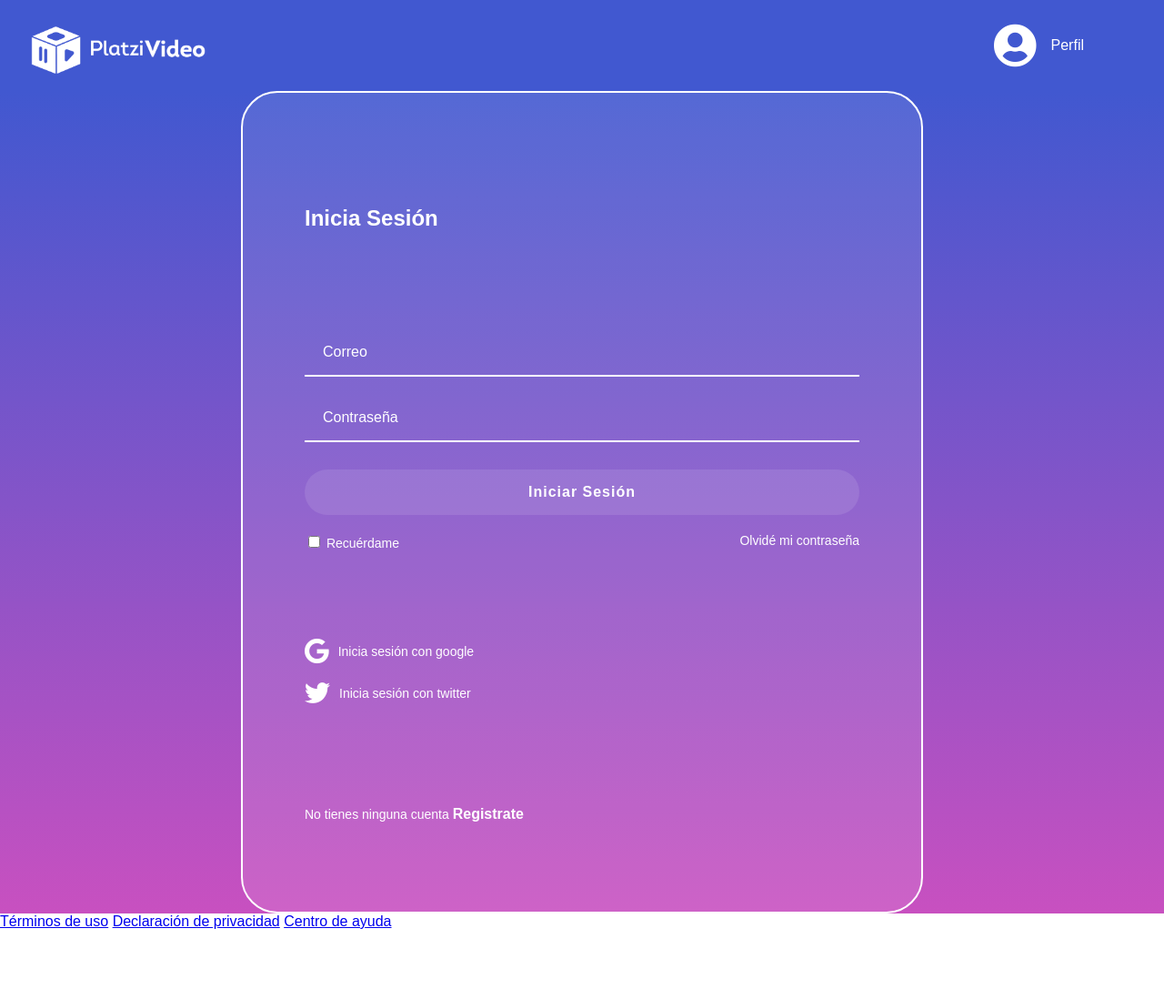
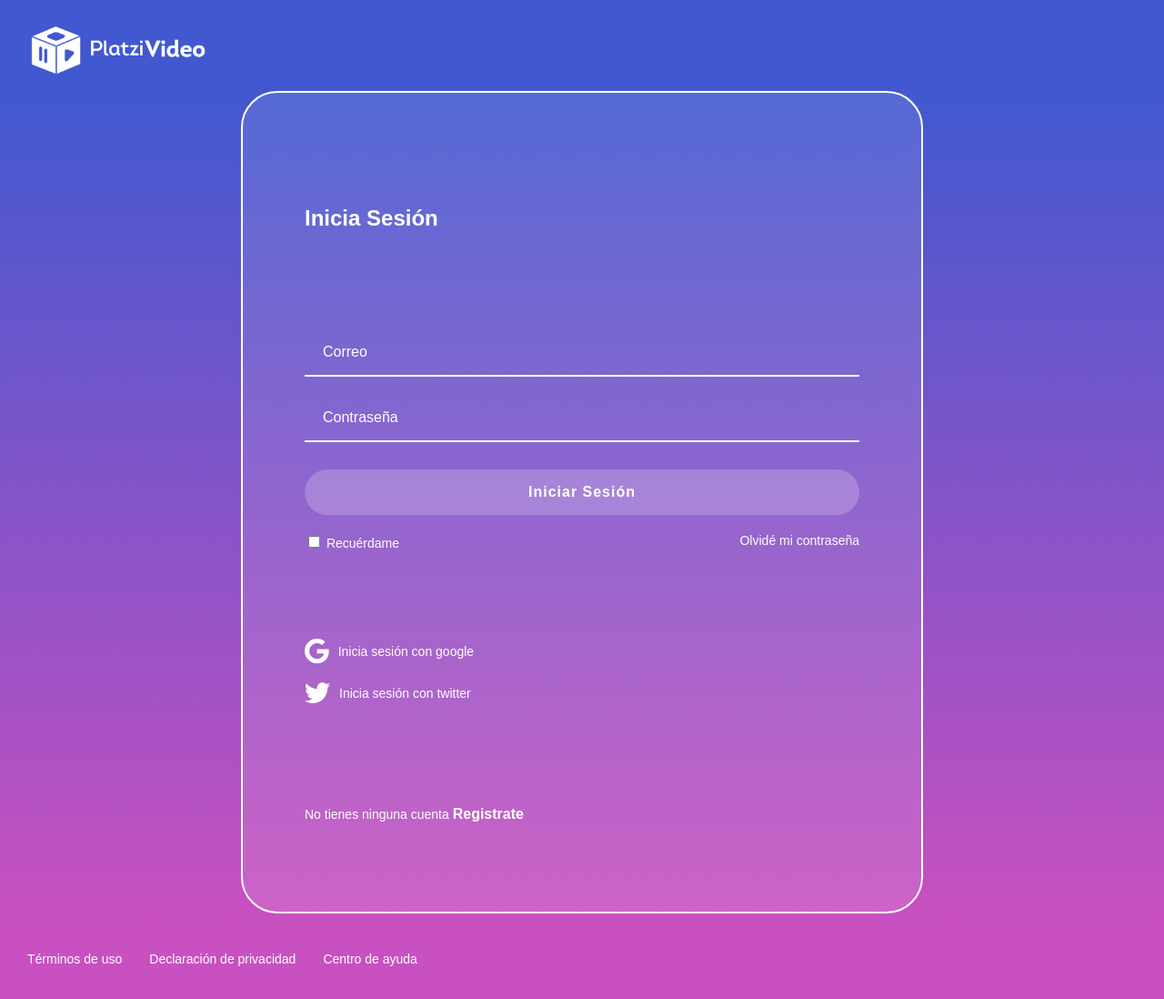
Before and after one commit to mcalderon23/videoweb, a plain HTML site: page login.html in a window 1280 px wide. Shown: the whole page at 91% size. Before the commit the page ends 1022 px from the top, so only its background shows below. Drawn offline with Linux system fonts and the light colour scheme; a web font is replaced by a local one.

Commit message:
Terminado el login con el footer :D

```diff
--- a/login.html
+++ b/login.html
@@ -13,16 +13,7 @@
 <body>
     <header class="header">
         <img class="header__img" src="logo-platzi-video-BW2.png" alt="">
-        <div class="header__menu">
-            <div class="header__menu--profile">
-                <i class="fas fa-user-circle fa-3x" style="color:white"></i>
-                <p>Perfil</p>
-            </div>
-                <ul>
-                    <li><a href="#">Cuenta</a></li>
-                    <li><a href="#">Cerrar Sesión</a></li>
-                </ul>
-        </div>
+
     </header>
     <section class="login">
         <section class="login__container">
--- a/styles.css
+++ b/styles.css
@@ -159,7 +159,7 @@ outline: none; /*Quita la seleccion azul al hacer clic*/
 height: 50px;
 }
 .button{
-background-color: rgba(255, 255, 255, 0.1);
+background-color: rgba(255, 255, 255, 0.2);
 border: none;
 border-radius: 25px;
 color: white;
@@ -171,3 +171,23 @@ height: 50px;
 letter-spacing: 1px;
 margin: 10px 0px;
 }
+.button:hover{
+    background-color: rgba(255, 255, 255, 0.1);
+}
+.footer{
+    display: flex;
+    align-items: center;
+    height: 100px;
+    width: 100%;
+    background: #C850C0;
+}
+.footer a{
+    color: white;
+    cursor: pointer;
+    font-size: 14px;
+    padding-left: 30px;
+    text-decoration: none;
+}
+.footer a:hover{
+    text-decoration: underline;
+}
```
